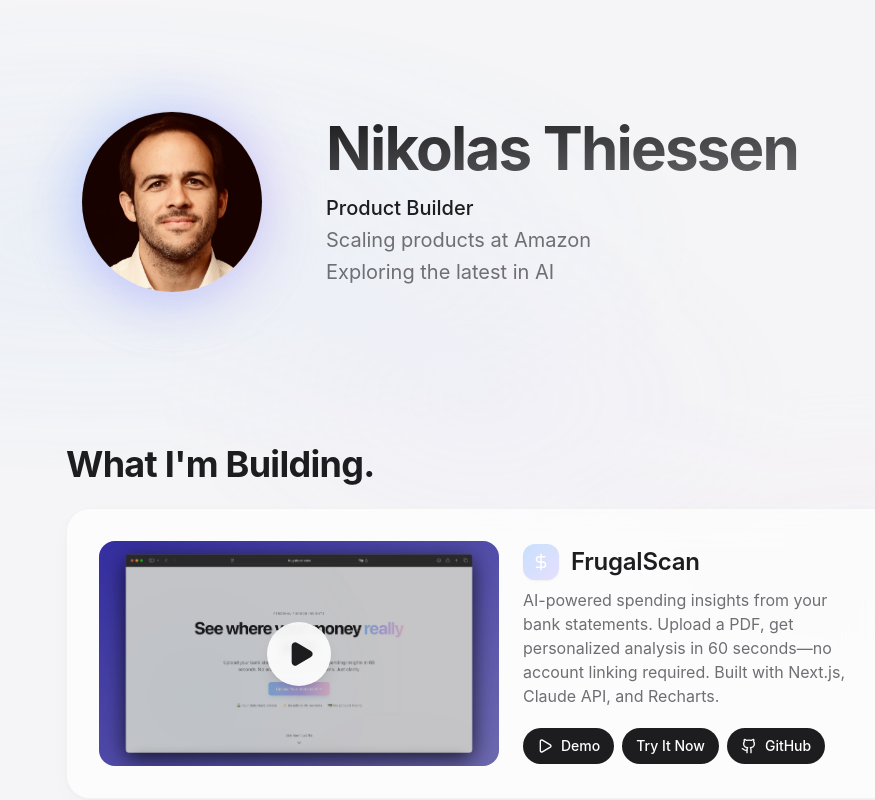
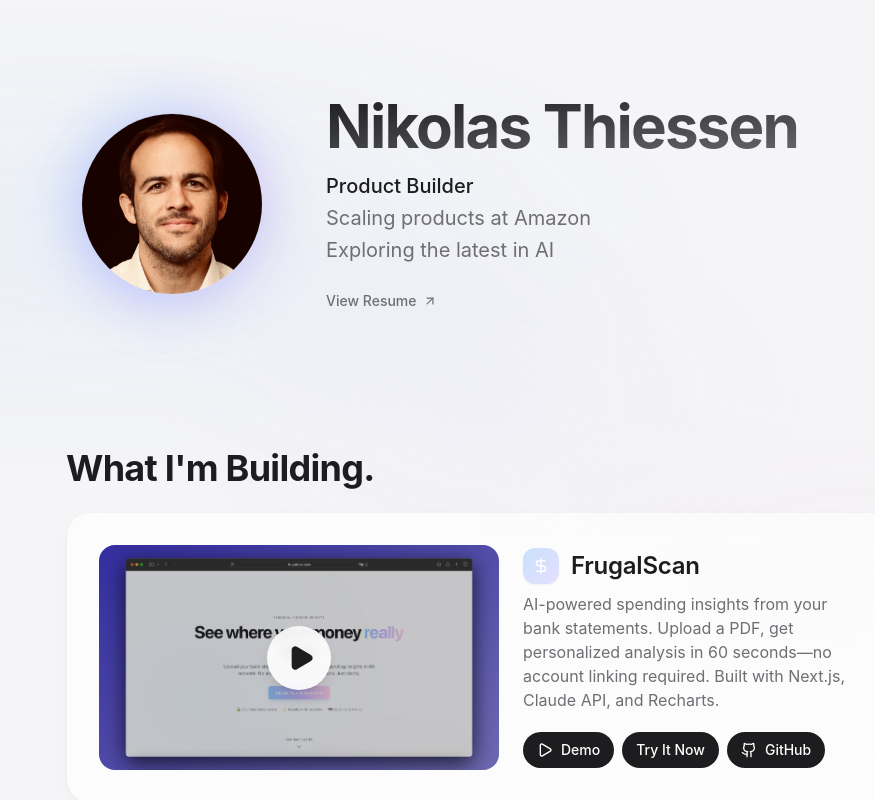
Before and after one commit to nthiessenf/personal-landing, a Next.js app: page / in a window 1280 px wide. Shown: the top 800 px of the page, without its empty margins (158-1033 px from the left). Built offline with nearby package versions, Linux system fonts and the light colour scheme.

Commit message:
Add resume link to Hero component with animation effects, enhancing user engagement and accessibility to personal information.

```diff
--- a/components/hero.tsx
+++ b/components/hero.tsx
@@ -1,6 +1,7 @@
 "use client";
 
 import { motion } from "framer-motion";
+import { ArrowUpRight } from "lucide-react";
 
 export function Hero() {
   return (
@@ -51,11 +52,28 @@
             <h1 className="text-4xl sm:text-5xl lg:text-6xl font-bold tracking-[-0.03em] bg-gradient-to-br from-[#1d1d1f] to-[#6e6e73] bg-clip-text text-transparent leading-[1.1] mb-4">
               Nikolas Thiessen
             </h1>
-            <div className="text-base sm:text-lg lg:text-xl text-[#6e6e73] font-normal max-w-md mx-auto lg:mx-0 leading-relaxed space-y-1">
+            <div className="text-base sm:text-lg lg:text-xl text-[#6e6e73] font-normal max-w-md mx-auto lg:mx-0 leading-relaxed space-y-1 mb-6">
               <p className="font-medium text-[#1d1d1f]">Product Builder</p>
               <p>Scaling products at Amazon</p>
               <p>Exploring the latest in AI</p>
             </div>
+
+            {/* Resume Link */}
+            <motion.a
+              href="/resume.pdf"
+              target="_blank"
+              rel="noopener noreferrer"
+              className="inline-flex items-center gap-1.5 text-[#6e6e73] hover:text-[#1d1d1f] transition-colors group mx-auto lg:mx-0"
+              initial={{ opacity: 0 }}
+              animate={{ opacity: 1 }}
+              transition={{ duration: 0.8, delay: 0.3 }}
+            >
+              <span className="relative text-sm font-medium">
+                View Resume
+                <span className="absolute bottom-0 left-0 w-0 h-[1px] bg-[#1d1d1f] transition-all duration-300 group-hover:w-full" />
+              </span>
+              <ArrowUpRight className="w-3.5 h-3.5 transition-transform group-hover:translate-x-0.5 group-hover:-translate-y-0.5" />
+            </motion.a>
           </motion.div>
         </div>
       </div>
```
Also changed, not shown: 1 other file (tests, documents, lock files or other folders).
